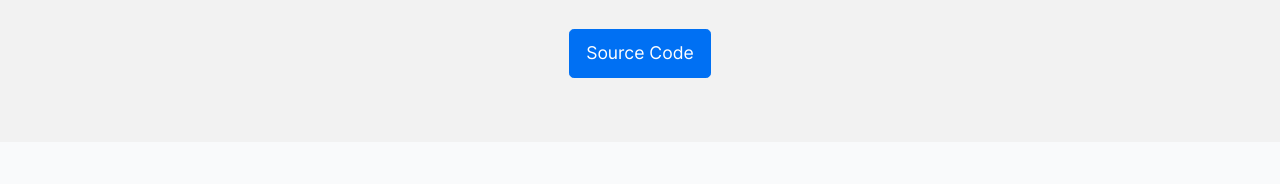
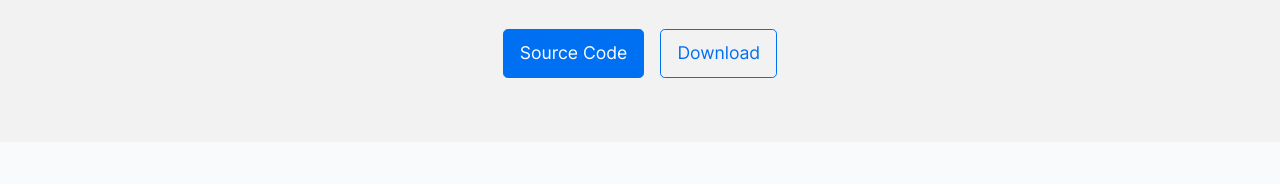
Before and after one commit to suyashpradhan/minimalist-css, a plain HTML site: page index.html in a window 1280 px wide. Shown: the part 234-418 px from the top of the page. Drawn offline with Linux system fonts and the light colour scheme.

Commit message:
readme updated

```diff
--- a/index.html
+++ b/index.html
@@ -23,6 +23,10 @@
                 <div class="mT-2 flex flex-justify-center">
                     <a href="https://github.com/suyashpradhan/minimalist-css" target="_blank"
                         class="button primary-button">Source Code</a>
+                    <a href="https://gofile.io/d/JowCwB" target="_blank"
+                        class="button bordered-button mL-1">Download</a>
+
+
                 </div>
             </div>
         </div>
```
Also changed, not shown: 1 other file.
